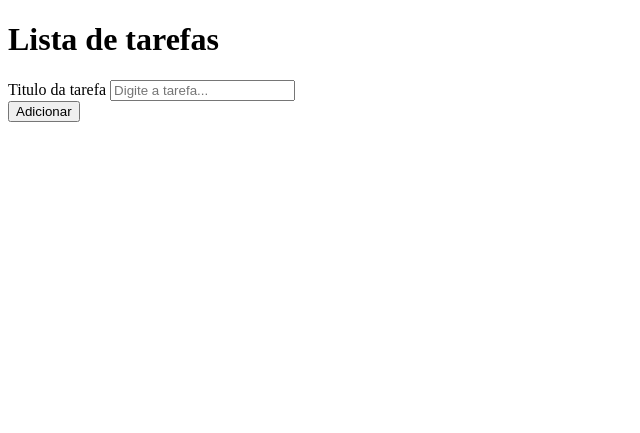
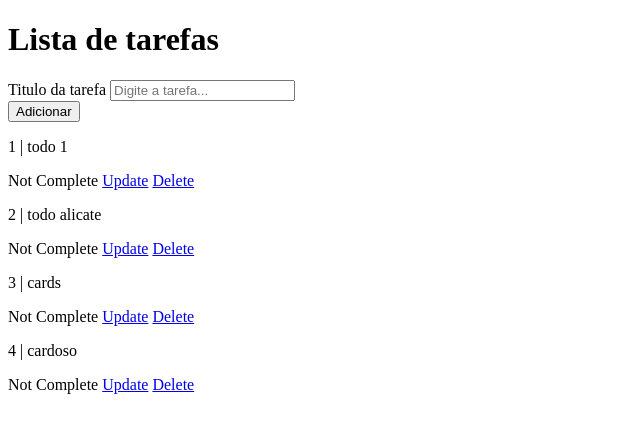
Before and after one commit to arailson/todo_app, a Flask app: page / in a window 1280 px wide. Shown: the top 433 px of the page, without its empty margins (0-640 px from the left). Run offline with Flask 2, Linux system fonts and the light colour scheme; data comes from the database, SQL or seed files in the repository; both versions use the stored data as it was after the commit.

Commit message:
adicionando novo todo

```diff
--- a/app.py
+++ b/app.py
@@ -1,4 +1,4 @@
-from flask import Flask, render_template
+from flask import Flask, render_template, request, redirect, url_for
 from flask_sqlalchemy import SQLAlchemy
 
 app = Flask(__name__)
@@ -6,11 +6,33 @@ app.config['SQLALCHEMY_DATABASE_URI'] = 'sqlite:///db.sqlite'
 app.config['SQLALCHEMY_TRACK_MODIFICATIONS'] = False
 db = SQLAlchemy(app)
 
+class Todo(db.Model):
+    id = db.Column(db.Integer, primary_key=True)
+    title = db.Column(db.String(100))
+    complete = db.Column(db.Boolean)
+
+
 
 @app.route("/")
 def index():
-    return render_template('base.html')
+    todo_list = Todo.query.all()
+    return render_template('base.html', todo_list=todo_list)
+
+@app.route("/add", methods=["POST"])
+def add():
+    title = request.form.get("title")
+    new_todo = Todo(title=title, complete=False)
+    db.session.add(new_todo)
+    db.session.commit()
+
+    return redirect(url_for("index"))
+
 
 
 # if __name__ == '__main__':
-#     db.create_all()
+#     # db.create_all()
+
+#     # new_todo = Todo(title="todo alicate", complete=False)
+#     # db.session.add(new_todo)
+#     # db.session.commit()
+#     ...
--- a/templates/base.html
+++ b/templates/base.html
@@ -8,12 +8,26 @@
 </head>
 <body>
     <h1>Lista de tarefas</h1>
-    <form action="">
+    <form action="/add" method="POST">
         <div>
             <label for="title">Titulo da tarefa</label>
-            <input type="text" name="tile" placeholder="Digite a tarefa..."><br>
+            <input type="text" name="title" placeholder="Digite a tarefa..."><br>
             <button type="submit">Adicionar</button>
         </div>
     </form>
+
+    {% for todo in todo_list  %}
+        <p> {{ todo.id }} | {{ todo.title }} </p>
+
+        {% if not todo.complete %}
+            <span>Not Complete</span>
+        {% else %}
+            <span>Complete</span>
+        {% endif %}
+
+        <a href="/">Update</a>
+        <a href="/">Delete</a>
+    {% endfor %}
+
 </body>
 </html>
```
Also changed, not shown: db.sqlite.
